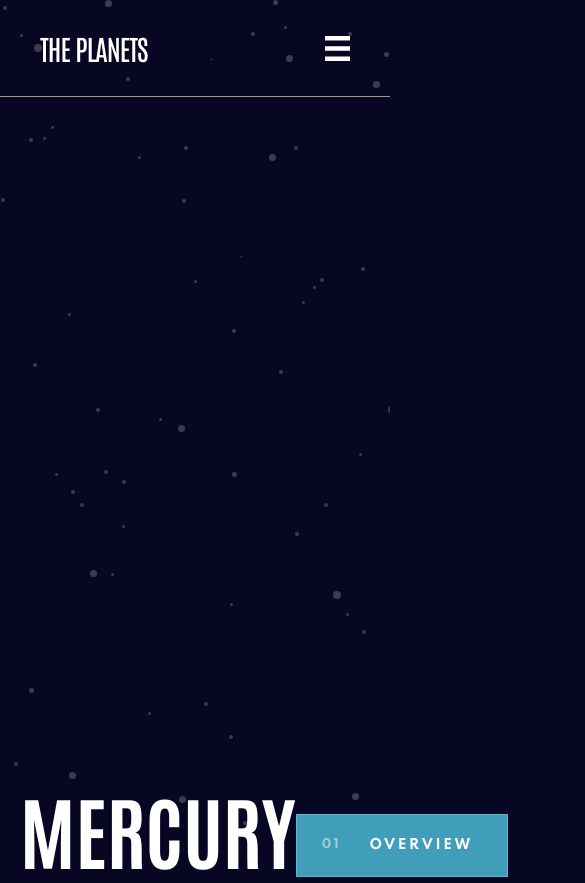
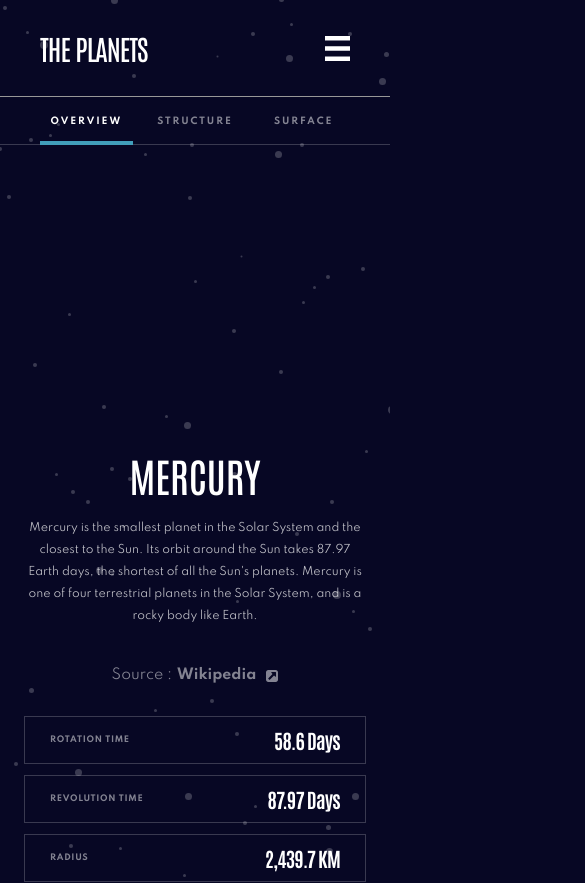
Before and after one commit to aleksFedotov/planets-fact-site, a React (Create React App) app: page / in a window 390 px wide. Shown: the top 883 px of the page, 585 px wide, since content can reach past the window. Built offline with nearby package versions, Linux system fonts and the light colour scheme.

Commit message:
responsive

```diff
--- a/src/componets/planet-details/PlanetDetails.js
+++ b/src/componets/planet-details/PlanetDetails.js
@@ -1,4 +1,4 @@
-import React, { useState } from 'react';
+import React, { useState, useEffect } from 'react';
 
 import { Section, Container } from './PlanetDetailsStyles';
 
@@ -10,6 +10,19 @@ import DetailInfo from './detail-info/DetailInfo';
 
 const PlanetDetails = (props) => {
   const [view, setView] = useState('overview');
+  const [windowWidth, setWindowWidth] = useState(window.innerWidth);
+
+  const changeWindowWidth = () => {
+    setWindowWidth(window.innerWidth);
+  };
+
+  useEffect(() => {
+    window.addEventListener('resize', changeWindowWidth);
+
+    return () => {
+      window.removeEventListener('resize', changeWindowWidth);
+    };
+  }, []);
 
   const planetData = data.find(
     (planet) => planet.name.toLowerCase() === props.planetName
@@ -22,20 +35,22 @@ const PlanetDetails = (props) => {
   return (
     <Section>
       <Container>
+        <Controllers
+          planet={planetData.name}
+          changeView={changeViewHandler}
+          currentView={view}
+          width={windowWidth}
+        />
         <Image
           planet={planetData.name}
           controller={view}
           geo={view === 'geology'}
+          width={windowWidth}
         />
         <MainInfo
           name={planetData.name}
           content={planetData[view].content}
           link={planetData[view].source}
-        />
-        <Controllers
-          planet={planetData.name}
-          changeView={changeViewHandler}
-          currentView={view}
         />
 
         <DetailInfo planetInfo={planetData} />
--- a/src/componets/planet-details/PlanetDetailsStyles.js
+++ b/src/componets/planet-details/PlanetDetailsStyles.js
@@ -2,10 +2,15 @@ import styled from 'styled-components';
 
 export const Section = styled.section`
   width: 100%;
-  min-height: 100vh;
-  padding: 0 2rem;
-  padding-bottom: 2rem;
+  height: 100%;
+  padding: 0 4rem 3.6rem;
+
   margin-top: 10rem;
+
+  @media (max-width: 700px) {
+    margin-top: 0rem;
+    padding: 0 0 3.6rem;
+  }
 `;
 
 export const Container = styled.div`
@@ -21,4 +26,8 @@ export const Container = styled.div`
     grid-template-areas: 'Image Image' 'MainInfo Controllers' 'DetailInfo DetailInfo';
     grid-template-columns: 1fr 1fr;
   }
+
+  @media (max-width: 700px) {
+    display: block;
+  }
 `;
--- a/src/componets/planet-details/controllers/Controllers.js
+++ b/src/componets/planet-details/controllers/Controllers.js
@@ -7,7 +7,7 @@ import {
 } from '../controllers/ControllersStyles';
 
 const Controllers = (props) => {
-  const { changeView, currentView } = props;
+  const { changeView, currentView, width } = props;
   const changeViewHandler = (e) => {
     changeView(e.target.dataset.type);
   };
@@ -18,27 +18,30 @@ const Controllers = (props) => {
         onClick={changeViewHandler}
         isActive={currentView === 'overview' && true}
         planet={props.planet}
+        role="button"
       >
         <Number>01</Number>
-        overview
+        {'overview'}
       </Controller>
       <Controller
         data-type="structure"
         onClick={changeViewHandler}
         isActive={currentView === 'structure' && true}
         planet={props.planet}
+        role="button"
       >
         <Number>02</Number>
-        internal structure
+        {width >= 700 ? 'internal structure' : 'structure'}
       </Controller>
       <Controller
         data-type="geology"
         onClick={changeViewHandler}
         isActive={currentView === 'geology' && true}
         planet={props.planet}
+        role="button"
       >
         <Number>03</Number>
-        surface geology
+        {width >= 700 ? 'surface geology' : 'surface'}
       </Controller>
     </ContollersContainer>
   );
--- a/src/componets/planet-details/controllers/ControllersStyles.js
+++ b/src/componets/planet-details/controllers/ControllersStyles.js
@@ -1,4 +1,4 @@
-import styled from 'styled-components';
+import styled, { css } from 'styled-components';
 
 export const ContollersContainer = styled.div`
   display: flex;
@@ -6,22 +6,45 @@ export const ContollersContainer = styled.div`
   gap: 1.6rem;
   margin-top: 3.7rem;
   grid-area: Controllers;
+
+  @media (max-width: 1010px) {
+    margin-top: 0;
+    align-self: center;
+    justify-self: end;
+    max-width: 28.1rem;
+    width: 100%;
+  }
+
+  @media (max-width: 700px) {
+    flex-direction: row;
+    justify-content: space-between;
+    padding: 0 4rem;
+    border-bottom: solid 1px rgba(255, 255, 255, 0.2);
+    max-width: 100%;
+  }
 `;
 
-export const Controller = styled.button`
+export const Controller = styled.div`
+  position: relative;
   display: flex;
-  align-items: center;
+  align-items: stretch;
+
   gap: 2.8rem;
   width: 100%;
+
+  background-color: ${(props) =>
+    props.isActive ? `var(--${props.planet})` : 'transparent'};
+
   font-family: inherit;
   text-transform: uppercase;
-  background-color: ${(props) =>
-    props.isActive ? `var(--${props.planet})` : 'transparent'};
+
   line-height: 2.5rem;
   letter-spacing: 2.57px;
   font-weight: 700;
+  font-size: 1.2rem;
+  padding: 1.2rem 2.5rem 1rem 2.5rem;
   color: var(--main-text);
-  padding: 1.8rem 2.5rem;
+
   border: solid 1px rgba(255, 255, 255, 0.2);
   cursor: pointer;
   transition: all 0.3s ease;
@@ -29,13 +52,53 @@ export const Controller = styled.button`
   &:hover {
     background-color: var(--dark-gray);
   }
+
+  @media (max-width: 1010px) {
+    font-size: 0.9rem;
+    padding: 0.8rem 2rem 0.6rem 2rem;
+    gap: 2.6rem;
+    letter-spacing: 1.93px;
+  }
+
+  @media (max-width: 700px) {
+    background-color: transparent;
+    border: none;
+
+    opacity: 0.5;
+    display: flex;
+    justify-content: center;
+    padding: 1.2rem 0rem 1rem 0rem;
+
+    &::after {
+      position: absolute;
+      content: '';
+      bottom: -1px;
+      left: 0;
+      width: 100%;
+      height: 4px;
+      background-color: var(--${(props) => props.planet});
+      transform-origin: center;
+      transform: scaleX(0);
+      transition: transform 0.3s ease;
+    }
+
+    ${(props) =>
+      props.isActive
+        ? css`
+            opacity: 1;
+            &::after {
+              transform: scaleX(1);
+            }
+          `
+        : ''};
+  }
 `;
 
 export const Number = styled.span`
-  font-weight: 700;
-  font-size: 1.2rem;
-  line-height: 2.5rem;
-  letter-spacing: 2.57px;
   opacity: 0.5;
-  margin-top: -2px;
+  align-self: center;
+
+  @media (max-width: 700px) {
+    display: none;
+  }
 `;
--- a/src/componets/planet-details/detail-info/DetailInfoStyles.js
+++ b/src/componets/planet-details/detail-info/DetailInfoStyles.js
@@ -8,6 +8,16 @@ export const DetailInfoList = styled.ul`
   gap: 3rem;
   grid-area: DetailInfo;
   margin-top: 8.7rem;
+
+  @media (max-width: 1010px) {
+    gap: 1.1rem;
+    margin-top: 3.2rem;
+  }
+
+  @media (max-width: 700px) {
+    flex-direction: column;
+    padding: 0 2.4rem;
+  }
 `;
 
 export const DetailInfoItem = styled.li`
@@ -15,6 +25,18 @@ export const DetailInfoItem = styled.li`
 
   width: 100%;
   border: solid 1px rgba(255, 255, 255, 0.2);
+
+  @media (max-width: 1010px) {
+    gap: 1.9rem 1.6rem;
+  }
+
+  @media (max-width: 700px) {
+    display: flex;
+    justify-content: space-between;
+    align-items: center;
+    height: 4.8rem;
+    padding: 0 2.5rem;
+  }
 `;
 
 export const Parameter = styled.h4`
@@ -23,10 +45,31 @@ export const Parameter = styled.h4`
   font-weight: 700;
   opacity: 0.5;
   letter-spacing: 1px;
-  margin-bottom: 2.3rem;
+  margin-bottom: 0.5rem;
+
+  @media (max-width: 1010px) {
+    font-size: 0.8rem;
+    letter-spacing: 0.63px;
+    line-height: 1.6rem;
+  }
+
+  @media (max-width: 700px) {
+    margin-bottom: 0rem;
+    letter-spacing: 0.73px;
+  }
 `;
 
 export const Value = styled.h2`
   font-size: 4rem;
   letter-spacing: -1.5px;
+
+  @media (max-width: 1010px) {
+    font-size: 2.4rem;
+    letter-spacing: -0.9px;
+  }
+
+  @media (max-width: 700px) {
+    font-size: 2rem;
+    letter-spacing: -0.75px;
+  }
 `;
--- a/src/componets/planet-details/image/ImageStyles.js
+++ b/src/componets/planet-details/image/ImageStyles.js
@@ -2,22 +2,38 @@ import styled from 'styled-components';
 
 export const ImageContainer = styled.div`
   grid-area: Image;
-  min-height: 58rem;
+
+  min-height: 59rem;
+
+  @media (max-width: 1010px) {
+    min-height: 42.2rem;
+    padding: 0 4rem;
+  }
+
+  @media (max-width: 700px) {
+    min-height: 30.4rem;
+  }
 `;
 
 export const Illustration = styled.div`
   position: relative;
   background-image: url(${(props) => props.imgSrc});
   background-position: center;
+  background-repeat: no-repeat;
+  min-height: inherit;
 
-  background-repeat: no-repeat;
-  height: 100%;
-  margin: 0 auto;
+  @media (max-width: 1010px) {
+    background-size: 60%;
+  }
+
+  @media (max-width: 700px) {
+    background-size: 40%;
+  }
 `;
 
 export const Geology = styled.div`
   position: absolute;
-  bottom: 1.5rem;
+  bottom: 1rem;
   left: 50%;
   height: 20rem;
   width: 16rem;
--- a/src/componets/planet-details/main-info/MainInfoStyles.js
+++ b/src/componets/planet-details/main-info/MainInfoStyles.js
@@ -6,6 +6,15 @@ export const InfoContainer = styled.div`
   justify-content: space-between;
   grid-area: MainInfo;
   min-height: 32.6rem;
+
+  @media (max-width: 1010px) {
+    min-height: 25.3rem;
+  }
+
+  @media (max-width: 700px) {
+    padding: 0 2.4rem;
+    min-height: 23.5rem;
+  }
 `;
 
 export const TextContainer = styled.div`
@@ -13,22 +22,55 @@ export const TextContainer = styled.div`
   display: flex;
   flex-flow: column;
   gap: 3.4rem;
+
+  @media (max-width: 1010px) {
+    min-height: 19.6rem;
+  }
+
+  @media (max-width: 700px) {
+    gap: 1.6rem;
+    min-height: fit-content;
+  }
 `;
 
 export const PlanetName = styled.h1`
   font-size: 8rem;
   text-transform: uppercase;
+
+  @media (max-width: 1010px) {
+    font-size: 4.8rem;
+  }
+
+  @media (max-width: 700px) {
+    font-size: 4rem;
+    text-align: center;
+    font-weight: 500;
+  }
 `;
 
 export const Text = styled.p`
   font-size: 1.4rem;
   line-height: 2.5rem;
   opacity: 0.75;
+
+  @media (max-width: 1010px) {
+    font-size: 1.1rem;
+    line-height: 2.2rem;
+  }
+
+  @media (max-width: 700px) {
+    text-align: center;
+    line-height: 2.2rem;
+  }
 `;
 
 export const Source = styled.div`
   display: flex;
   gap: 0.5rem;
+
+  @media (max-width: 700px) {
+    justify-content: center;
+  }
 `;
 export const Span = styled.span`
   opacity: 0.5;
--- a/src/styles/GlobalStyles.js
+++ b/src/styles/GlobalStyles.js
@@ -21,11 +21,7 @@ const GlobalStyle = createGlobalStyle`
 --Uranus:#1ec2a4;
 --Neptune:#2d68f0;
 
-
-
-
 }
-
 
 *,
 *::after,
@@ -36,7 +32,6 @@ const GlobalStyle = createGlobalStyle`
 }
 
 
-
 html {
     font-size: 62.5%;
 }
@@ -44,6 +39,7 @@ html {
 body {
     font-size: 1.4rem;
     font-family: 'Spartan', sans-serif;
+    min-height:100vh;
 
     background: var(--bg-main);
     color: var(--text-main);
@@ -55,12 +51,12 @@ h1,h2 {
 }
 
 #root{
-
-  min-height: 100vh;
-  width: 100%;
+    position: relative;
+    min-height: inherit;
+    width: 100%;
+}
 
 
-}
 `;
 
 export default GlobalStyle;
```
Also changed, not shown: src/componets/header/HeaderStyles.js (+5 -5 lines).
